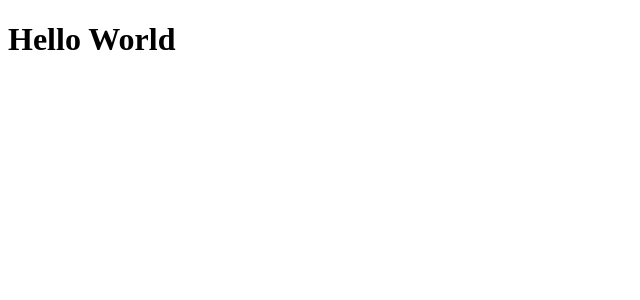
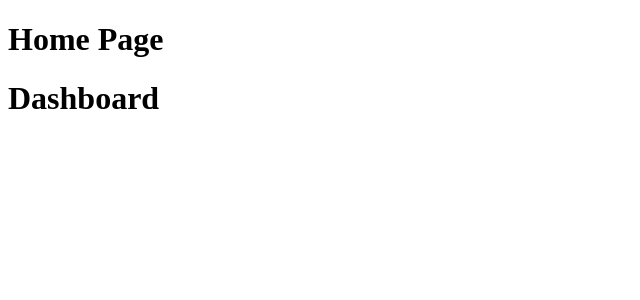
Before and after one commit to adarshajit/Depression-Recognizer-for-Twitter, a React (Create React App) app in the folder frontend/: page / in a window 1280 px wide. Shown: the top 300 px of the page, without its empty margins (0-640 px from the left). Built offline with nearby package versions, Linux system fonts and the light colour scheme.

Commit message:
pages added 📃

```diff
--- a/frontend/src/App.js
+++ b/frontend/src/App.js
@@ -1,9 +1,12 @@
 import React from "react";
+import Home from "./pages/Home";
+import Dashboard from "./pages/Dashboard";
 
 const App = () => {
   return (
     <>
-      <h1>Hello World</h1>
+      <Home />
+      <Dashboard />
     </>
   );
 };
--- /dev/null
+++ b/frontend/src/pages/Dashboard/index.js
@@ -0,0 +1,11 @@
+import React from "react";
+
+const Dashboard = () => {
+  return (
+    <>
+      <h1>Dashboard</h1>
+    </>
+  );
+};
+
+export default Dashboard;
--- /dev/null
+++ b/frontend/src/pages/Home/index.js
@@ -0,0 +1,11 @@
+import React from "react";
+
+const Home = () => {
+  return (
+    <>
+      <h1>Home Page</h1>
+    </>
+  );
+};
+
+export default Home;
```
Also changed, not shown: frontend/src/pages/Dashboard/dashboardElements.js (added), frontend/src/pages/Home/homeElements.js (added).
